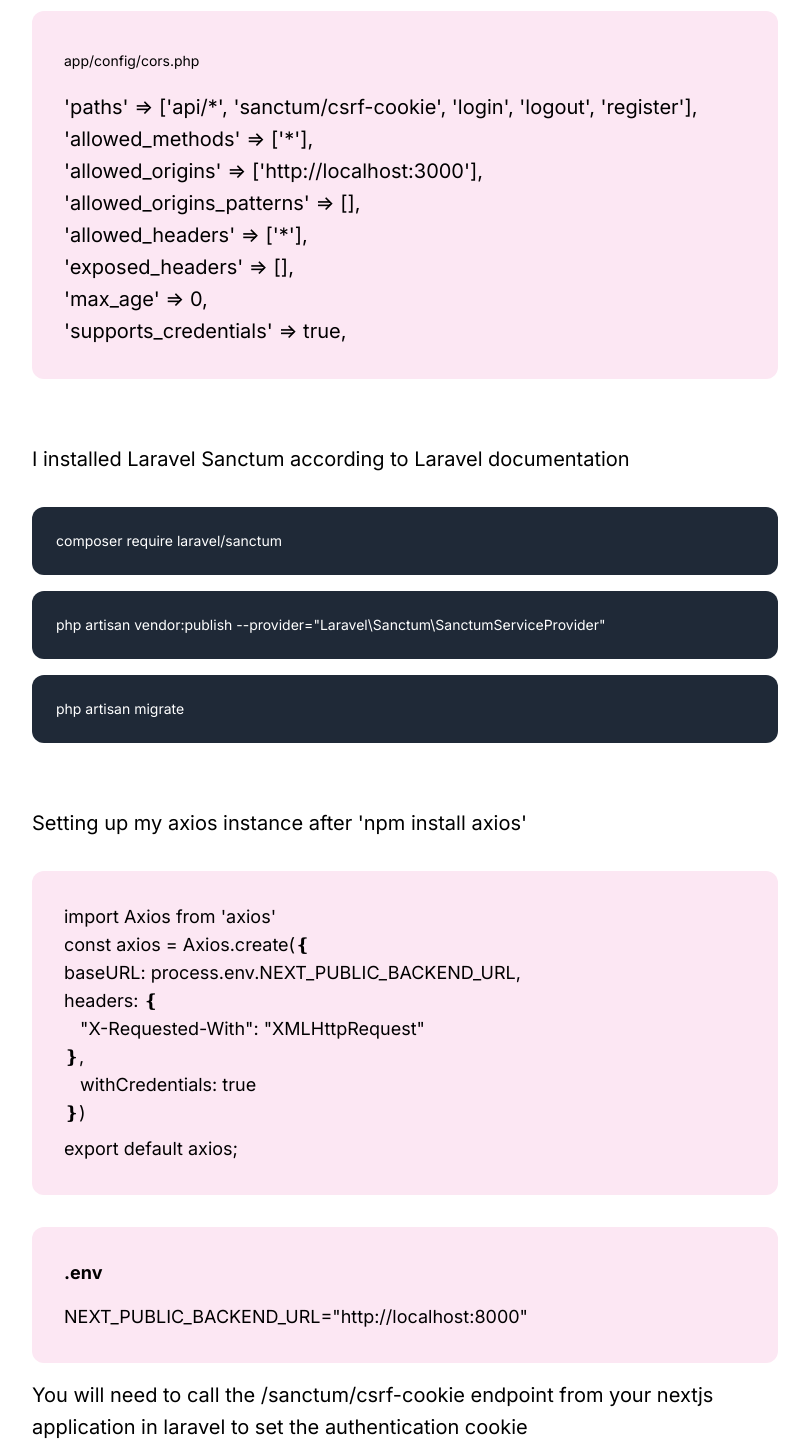
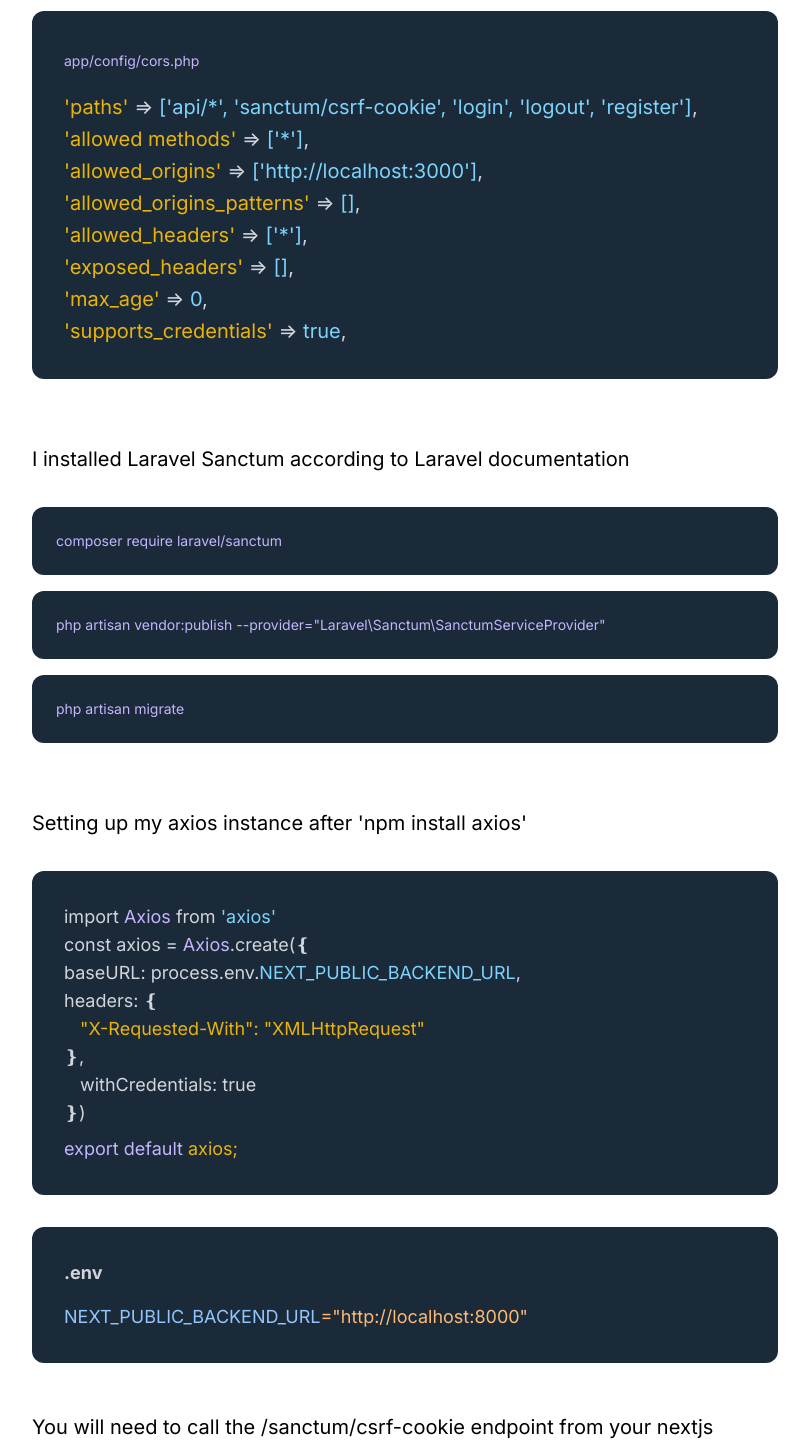
Before and after one commit to pranayaryal/portfolio, a Next.js app: page /blog/laravel-with-nextjs in a window 1280 px wide. Shown: the part 380-1829 px from the top of the page, without its empty margins (310-1119 px from the left). Built offline with nearby package versions, Linux system fonts and the light colour scheme.

Commit message:
add colors

```diff
--- a/app/blog/laravel-with-nextjs/page.js
+++ b/app/blog/laravel-with-nextjs/page.js
@@ -1,4 +1,5 @@
-
+import CodeViolet from "@/components/CodeViolet";
+import { CodeSky, CodeAmber } from "@/components/CodeColors";
 
 const LaravelWithNext = () => {
   return (
@@ -16,55 +17,55 @@
 
       <h1 className="mt-8 font-bold">How To Connect a Nextjs front-end with a Laravel Backend With Sanctum</h1>
       <p className="mt-8">Here is how I set up the <span className="bg-red-300 rounded px-1">app/config/cors.php</span>. Note that I added the login and logout routes as well</p>
-      <div className="bg-pink-100 mt-12 rounded-xl p-8">
-        <span className="mt-[-2px] text-sm">app/config/cors.php</span>
+      <div className="bg-code-background mt-12 rounded-xl p-8 text-gray-300">
+          <span className="mt-[-2px] text-sm"><CodeViolet>app/config/cors.php</CodeViolet></span>
         <div className="mt-4 text-md">
-          <p>'paths' =&gt; ['api/*', 'sanctum/csrf-cookie', 'login', 'logout', 'register'],</p>
-          <p>'allowed_methods' =&gt; ['*'],</p>
-          <p>'allowed_origins' =&gt; ['http://localhost:3000'],</p>
-          <p>'allowed_origins_patterns' =&gt; [],</p>
-          <p>'allowed_headers' =&gt; ['*'],</p>
-          <p>'exposed_headers' =&gt; [],</p>
-          <p>'max_age' =&gt; 0,</p>
+          <p><CodeAmber>'paths' </CodeAmber>=&gt; <CodeSky>['api/*', 'sanctum/csrf-cookie', 'login', 'logout', 'register']</CodeSky>,</p>
+          <p><CodeAmber>'allowed methods' </CodeAmber>=&gt; <CodeSky>['*']</CodeSky>,</p>
+          <p><CodeAmber>'allowed_origins'</CodeAmber> =&gt; <CodeSky>['http://localhost:3000']</CodeSky>,</p>
+          <p><CodeAmber>'allowed_origins_patterns'</CodeAmber> =&gt; <CodeSky>[]</CodeSky>,</p>
+          <p><CodeAmber>'allowed_headers'</CodeAmber> =&gt; <CodeSky>['*']</CodeSky>,</p>
+          <p><CodeAmber>'exposed_headers'</CodeAmber> =&gt; <CodeSky>[]</CodeSky>,</p>
+          <p><CodeAmber>'max_age'</CodeAmber> =&gt; <CodeSky>0</CodeSky>,</p>
 
-          'supports_credentials' =&gt; true,
+          <CodeAmber>'supports_credentials'</CodeAmber> =&gt; <CodeSky>true</CodeSky>,
 
         </div>
 
       </div>
       <p className="mt-16">I installed Laravel Sanctum according to Laravel documentation</p>
       <div className="text-sm">
-        <div className="bg-gray-800 rounded-xl r p-6 mt-8 text-white">
-          composer require laravel/sanctum
+        <div className="bg-code-background rounded-xl r p-6 mt-8 text-gray-300">
+          <CodeViolet>composer require laravel/sanctum</CodeViolet>
         </div>
-        <div className="bg-gray-800 rounded-xl r p-6 mt-4 text-white">
-          php artisan vendor:publish --provider="Laravel\Sanctum\SanctumServiceProvider"
+        <div className="bg-code-background rounded-xl r p-6 mt-4 text-white">
+          <CodeViolet>php artisan vendor:publish --provider="Laravel\Sanctum\SanctumServiceProvider"</CodeViolet>
         </div>
-        <div className="bg-gray-800 rounded-xl r p-6 mt-4 text-white">
-          php artisan migrate
+          <div className="bg-code-background rounded-xl r p-6 mt-4 text-white">
+            <CodeViolet>php artisan migrate</CodeViolet>
         </div>
       </div>
 
       <p className="mt-16">Setting up my axios instance after 'npm install axios'</p>
-      <div className="bg-pink-100 rounded-xl text-lg p-8 mt-8">
-        <p>import Axios from 'axios'</p>
-        <p> const axios = Axios.create(&#10100;</p>
-        <p>baseURL: process.env.NEXT_PUBLIC_BACKEND_URL,</p>
+      <div className="bg-code-background rounded-xl text-lg p-8 mt-8 text-gray-300">
+        <p>import <CodeViolet>Axios </CodeViolet>from <CodeSky>'axios'</CodeSky></p>
+        <p> const axios = <CodeViolet>Axios</CodeViolet>.create(&#10100;</p>
+        <p>baseURL: process.env.<CodeSky>NEXT_PUBLIC_BACKEND_URL</CodeSky>,</p>
         <p>headers: &#10100;</p>
-        <p className="ml-4">"X-Requested-With": "XMLHttpRequest"</p>
+        <p className="ml-4"><CodeAmber>"X-Requested-With": "XMLHttpRequest"</CodeAmber></p>
         <p>&#10101;,</p>
         <p className="ml-4">withCredentials: true</p>
         <p>&#10101;)</p>
-        <p className="mt-2">export default axios;</p>
+        <p className="mt-2"><CodeViolet>export default</CodeViolet> <CodeAmber>axios;</CodeAmber></p>
       </div>
 
-      <div className="bg-pink-100 rounded-xl text-lg p-8 mt-8">
+      <div className="bg-code-background text-gray-300 rounded-xl text-lg p-8 mt-8">
         <p><span className="font-bold">.env</span></p>
-        <p className="mt-4">NEXT_PUBLIC_BACKEND_URL="http://localhost:8000"</p>
+        <p className="mt-4"><span className="text-blue-300">NEXT_PUBLIC_BACKEND_URL</span><span className="text-orange-300">="http://localhost:8000"</span></p>
       </div>
 
-      <p className="mt-4">You will need to call the /sanctum/csrf-cookie endpoint from your nextjs application in laravel to set the authentication cookie</p>
-      <p className="mt-4">This endpoint will be automatically available once you install Laravel Sanctum as described above</p>
+      <p className="mt-12">You will need to call the /sanctum/csrf-cookie endpoint from your nextjs application in laravel to set the authentication cookie</p>
+      <p className="mt-4">This will be automatically available once you install Laravel Sanctum as described above</p>
 
       <p className="mt-4">I hope this helps.</p>
 
--- a/tailwind.config.js
+++ b/tailwind.config.js
@@ -12,6 +12,10 @@
         'gradient-conic':
           'conic-gradient(from 180deg at 50% 50%, var(--tw-gradient-stops))',
       },
+      backgroundColor: {
+        'code-background': '#1a2a39',
+        'faded-background': 'rgba(255, 255, 255, 0.08)'
+      }
     },
   },
   plugins: [],
```
